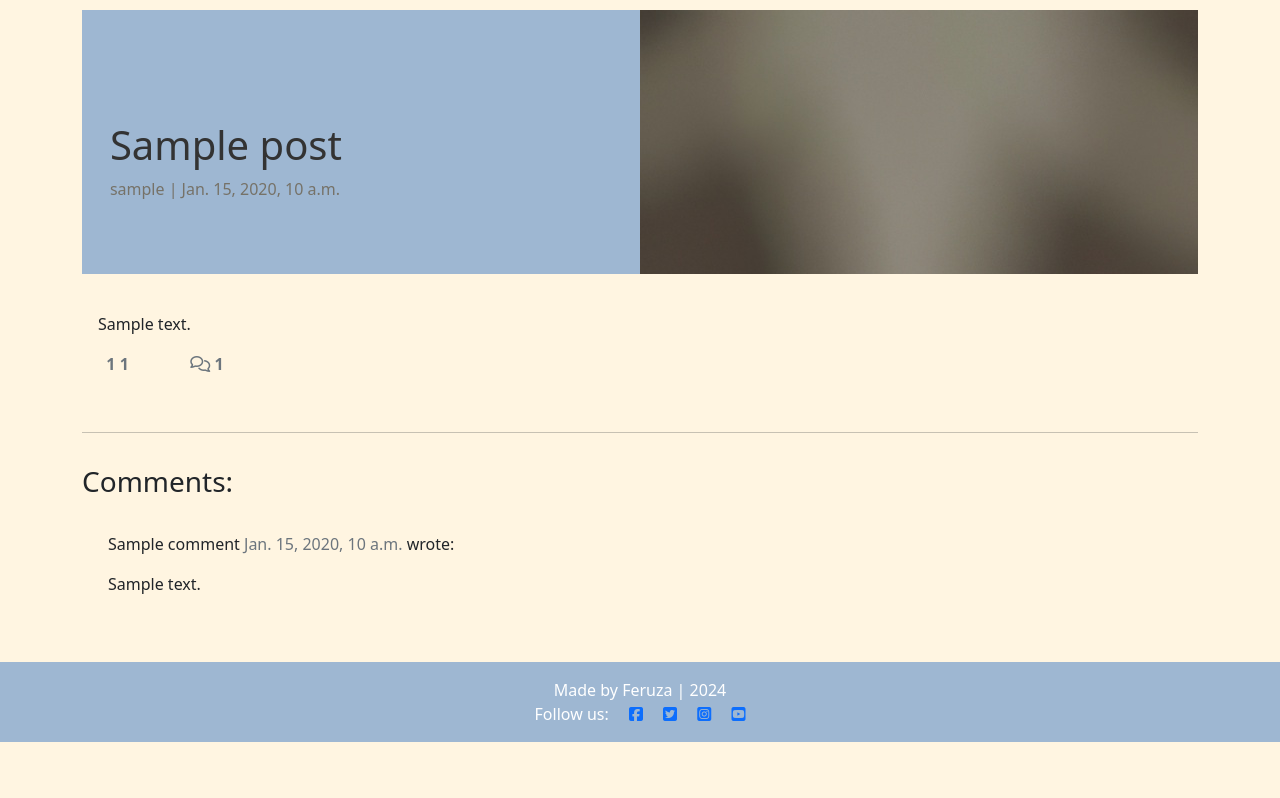
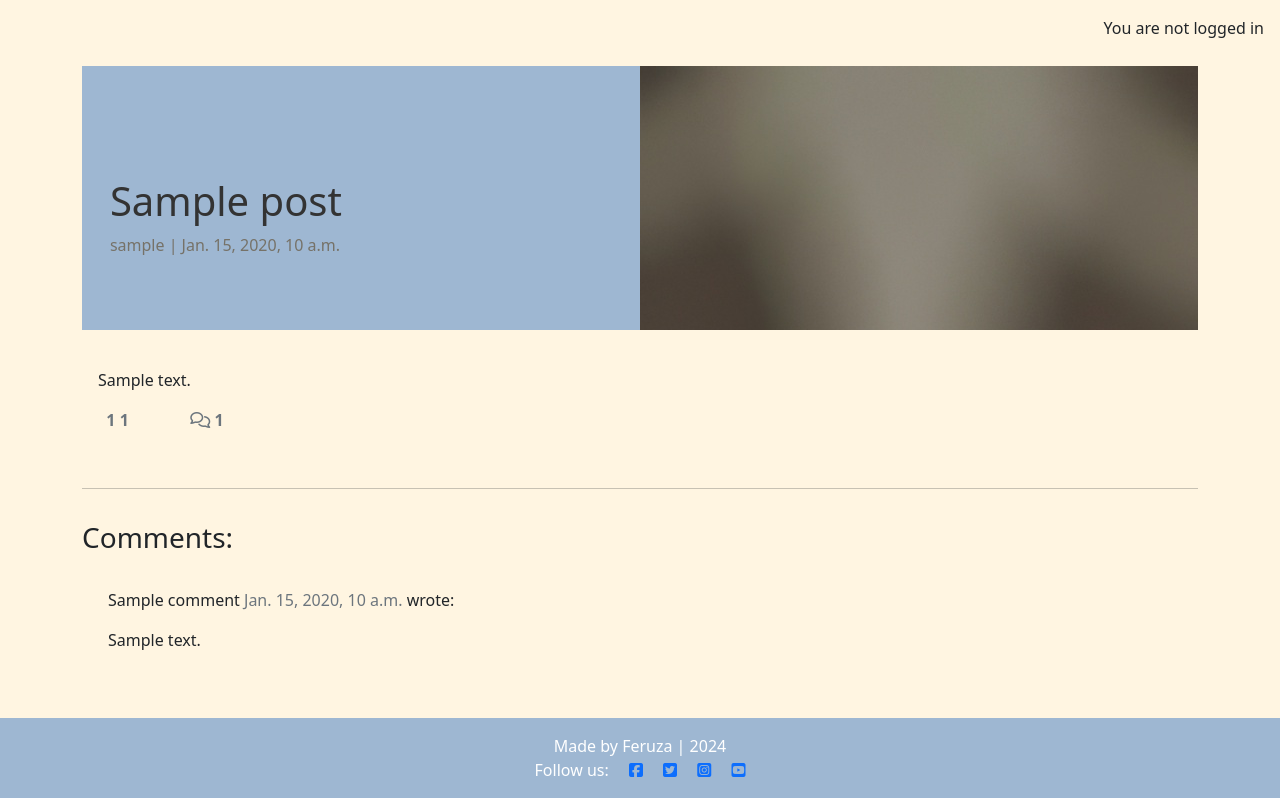
Before and after one commit to FeruzaShokirjonovna/Blog, a Django app: a page that uses templates/base.html in a window 1280 px wide. Shown: the part 69-867 px from the top of the page. Before the commit the page ends 811 px from the top, so only its background shows below. Run offline with Django 3.2, Linux system fonts and the light colour scheme; tables that the repository leaves empty hold one stand-in row (values such as "Sample post"); parts of the project's set-up code (start-up, migrations or seed data) failed here and were passed over; some libraries are stand-ins or nearby versions.

Commit message:
Add a personalised message to not logged in user

```diff
--- a/babycare/settings.py
+++ b/babycare/settings.py
@@ -31,7 +31,7 @@ TEMPLATES_DIR = os.path.join(BASE_DIR / "templates")
 SECRET_KEY = os.environ.get("SECRET_KEY")
 
 # SECURITY WARNING: don't run with debug turned on in production!
-DEBUG = False
+DEBUG = True
 
 X_FRAME_ORIGIN = "SAMEORIGIN"
 
--- a/templates/base.html
+++ b/templates/base.html
@@ -57,15 +57,17 @@
                         {% endif %}
                     </li>
                     <li class="nav-item">
-                        <a class="nav-link {% if request.path == logout_url %}active{% endif %}" aria-current="page" href="{% url 'account_logout' %}">Logout</a>
+                        <a class="nav-link {% if request.path == logout_url %}active{% endif %}" aria-current="page"
+                            href="{% url 'account_logout' %}">Logout</a>
                     </li>
                     {% else %}
                     <li class="nav-item">
                         <a class="nav-link {% if request.path == signup_url %}active{% endif %}" aria-current="page"
-		href="{% url 'account_signup' %}">Register</a>
+                            href="{% url 'account_signup' %}">Register</a>
                     </li>
                     <li class="nav-item">
-                        <a class="nav-link {% if request.path == login_url %}active{% endif %}" aria-current="page" href="{% url 'account_login' %}">Login</a>
+                        <a class="nav-link {% if request.path == login_url %}active{% endif %}" aria-current="page"
+                            href="{% url 'account_login' %}">Login</a>
                     </li>
                     {% endif %}
                 </ul>
@@ -91,6 +93,12 @@
     </div>
 
     <main class="flex-shrink-0 main-bg">
+        <!--As per the image, if the user is logged in."You are not logged in" if they are not.-->
+        {% if user.is_authenticated %}
+        <p class="text-end m-3">You are logged in as {{ user }}</p>
+        {% else %}
+        <p class="text-end m-3">You are not logged in</p>
+        {% endif %}
         {% block content %}
         <!-- Content goes here -->
         {% endblock content %}
@@ -101,9 +109,11 @@
         <div class="container">
             <p class="m-0 text-center text-white">Made by Feruza | 2024</p>
             <p class="m-0 text-center text-white">Follow us:
-                <a href="https://www.facebook.com/" aria-label="Facebook"><i class="fab fa-facebook-square ms-3"></i></a>
+                <a href="https://www.facebook.com/" aria-label="Facebook"><i
+                        class="fab fa-facebook-square ms-3"></i></a>
                 <a href="https://www.twitter.com/" aria-label="Twitter"><i class="fab fa-twitter-square ms-3"></i></a>
-                <a href="https://www.instagram.com/" aria-label="Instagram"><i class="fab fa-instagram-square ms-3"></i></a>
+                <a href="https://www.instagram.com/" aria-label="Instagram"><i
+                        class="fab fa-instagram-square ms-3"></i></a>
                 <a href="https://www.youtube.com/" aria-label="YouTube"><i class="fab fa-youtube-square ms-3"></i></a>
             </p>
         </div>
@@ -119,8 +129,8 @@
         }, 3000);
     </script>
     <script src="https://cdn.jsdelivr.net/npm/bootstrap@5.0.1/dist/js/bootstrap.bundle.min.js"
-    integrity="sha384-gtEjrD/SeCtmISkJkNUaaKMoLD0//ElJ19smozuHV6z3Iehds+3Ulb9Bn9Plx0x4" crossorigin="anonymous">
-    </script>
+        integrity="sha384-gtEjrD/SeCtmISkJkNUaaKMoLD0//ElJ19smozuHV6z3Iehds+3Ulb9Bn9Plx0x4" crossorigin="anonymous">
+        </script>
 
     <!--Json file-->
     <script src="{% static 'js/script.js' %}"></script>
```
